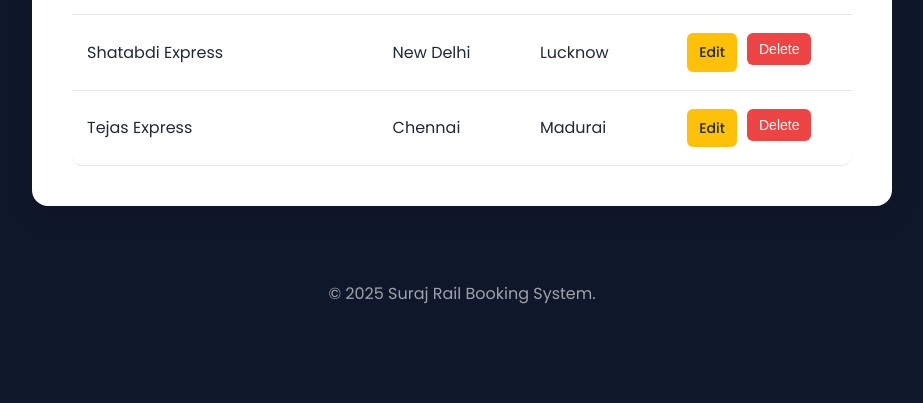
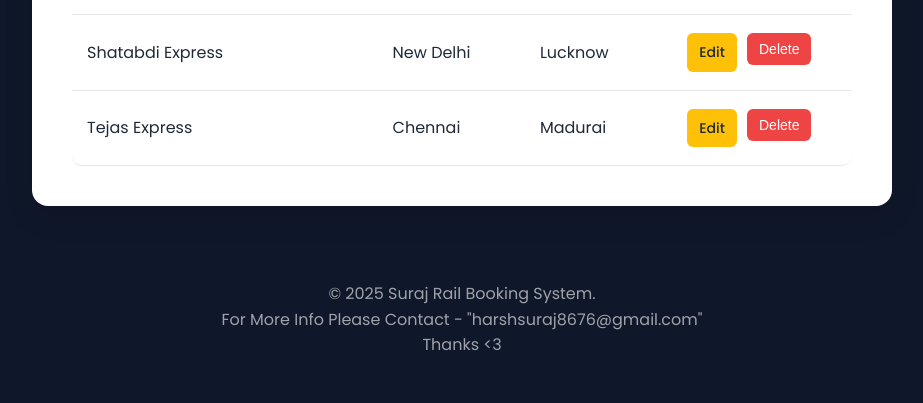
Before and after one commit to suraj-86/railway-booking-system, a Flask app: page /admin in a window 1280 px wide. Shown: the part 725-1128 px from the top of the page, without its empty margins (178-1101 px from the left). Before the commit the page ends 1029 px from the top, so only its background shows below. Run offline with Flask 3, Linux system fonts and the light colour scheme; a user stored in the database is signed in; data comes from the database, SQL or seed files in the repository.

Commit message:
Initial commit

```diff
--- a/templates/base.html
+++ b/templates/base.html
@@ -61,7 +61,12 @@
         </main>
 
         <footer>
-            <p>&copy; 2025 Suraj Rail Booking System.</p>
+            <p>&copy; 2025 Suraj Rail Booking System.<br>
+
+                For More Info Please Contact -
+                "harshsuraj8676@gmail.com"<br>
+                Thanks <3
+            </p>
         </footer>
     </div>
 
```
